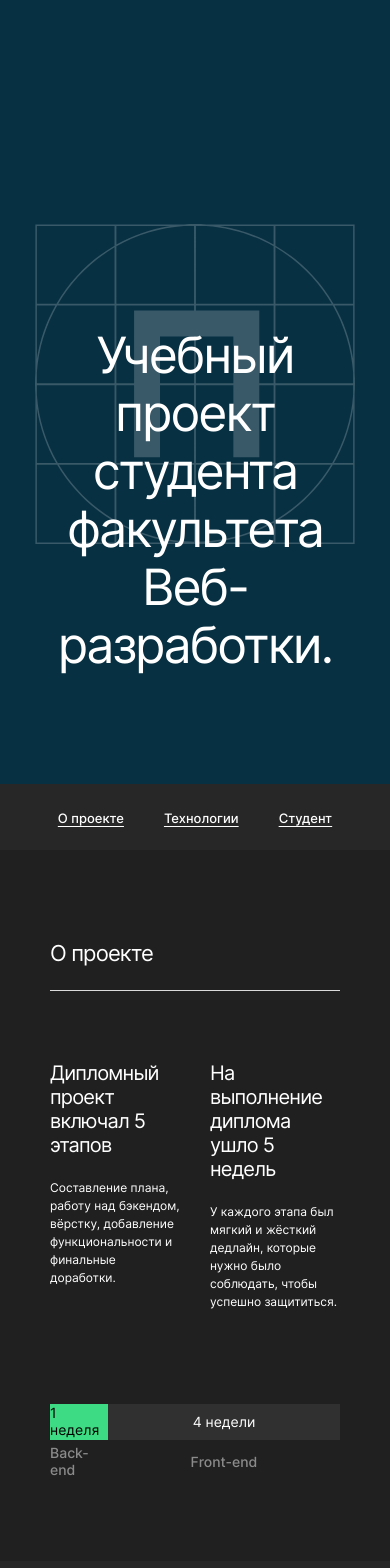
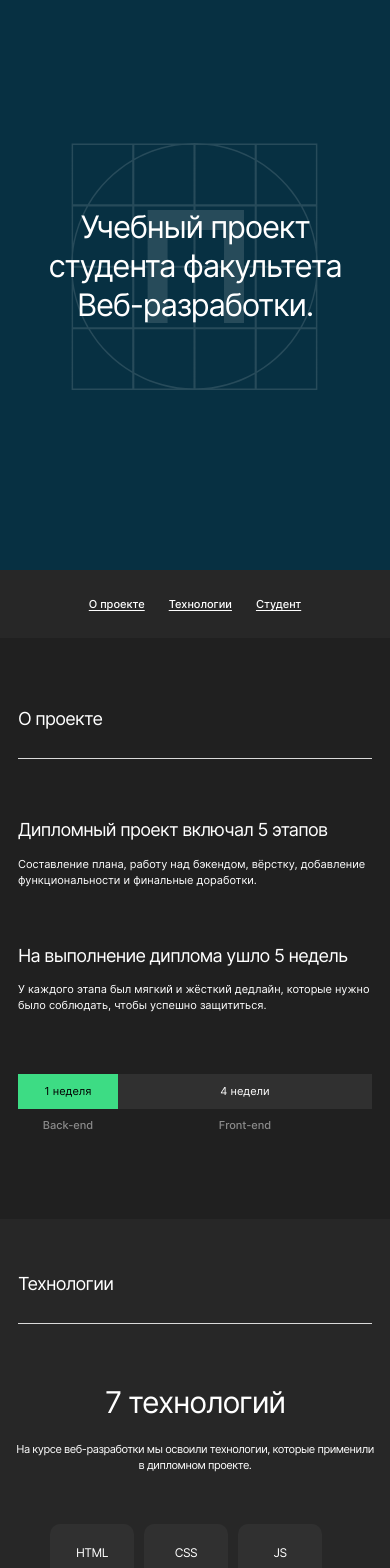
Before and after one commit to x-borz/movies-explorer-frontend, a React (Create React App) app: page / in a window 390 px wide. Shown: the top 1568 px of the page. Built offline with nearby package versions, Linux system fonts and the light colour scheme.

Commit message:
feat. landing адаптив 320px, еще не весь

```diff
--- a/src/components/AboutMe/AboutMe.css
+++ b/src/components/AboutMe/AboutMe.css
@@ -11,6 +11,15 @@
 
 .about-me__section-title {
   margin: 112px 70px 0 70px;
+  padding: 0 0 23px 0;
+  font-style: normal;
+  font-weight: 400;
+  font-size: 22px;
+  line-height: 1.21;
+  letter-spacing: -0.04em;
+  color: #fff;
+  border-bottom: #dadada solid 1px;
+  align-self: stretch;
 }
 
 @media screen and (max-width: 900px) {
--- a/src/components/AboutMe/AboutMe.js
+++ b/src/components/AboutMe/AboutMe.js
@@ -1,12 +1,11 @@
 import './AboutMe.css';
-import SectionTitle from "../SectionTitle/SectionTitle";
 import photo from '../../images/photo.jpg';
 
 function AboutMe(props) {
   return (
     <section className='about-me' id='about-me'>
       <div className='about-me__container'>
-        <SectionTitle modifier={'about-me__section-title'}>Студент</SectionTitle>
+        <h2 className='about-me__section-title'>Студент</h2>
         <div className='about-me__student-dossier'>
           <h3 className='about-me__student-name'>Ренат</h3>
           <p className='about-me__student-profession'>Фронтенд-разработчик, 40 лет</p>
--- a/src/components/AboutProject/AboutProject.css
+++ b/src/components/AboutProject/AboutProject.css
@@ -11,11 +11,28 @@
 
 .about_project__section-title {
   margin: 110px 70px 0 70px;
+  padding: 0 0 23px 0;
+  font-style: normal;
+  font-weight: 400;
+  font-size: 22px;
+  line-height: 1.21;
+  letter-spacing: -0.04em;
+  color: #fff;
+  border-bottom: #dadada solid 1px;
+  align-self: stretch;
 }
 
 @media screen and (max-width: 900px) {
   .about_project__section-title {
     margin: 90px 50px 0 50px;
+  }
+}
+
+@media screen and (max-width: 600px) {
+  .about_project__section-title {
+    margin: 70px 18px 0 18px;
+    font-size: 18px;
+    padding-bottom: 28px;
   }
 }
 
@@ -35,6 +52,14 @@
   }
 }
 
+@media screen and (max-width: 600px) {
+  .about_project__characteristics-list {
+    grid-template-columns: 1fr;
+    margin: 60px 18px 0 18px;
+    row-gap: 56px;
+  }
+}
+
 .about_project__characteristic-title {
   margin: 0;
   padding: 0;
@@ -44,6 +69,13 @@
   line-height: 1.2;
   letter-spacing: -0.04em;
   color: #fff;
+}
+
+@media screen and (max-width: 600px) {
+  .about_project__characteristic-title {
+    font-size: 18px;
+    line-height: 1.22;
+  }
 }
 
 .about_project__characteristic-paragraph {
@@ -64,6 +96,14 @@
   }
 }
 
+@media screen and (max-width: 600px) {
+  .about_project__characteristic-paragraph {
+    margin-top: 16px;
+    font-size: 11px;
+    line-height: 1.45;
+  }
+}
+
 .about_project__timing-grid {
   margin: 110px 70px 98px 70px;
   padding: 0;
@@ -76,6 +116,14 @@
 @media screen and (max-width: 900px) {
   .about_project__timing-grid {
     margin: 93px 50px 77px 50px;
+  }
+}
+
+@media screen and (max-width: 600px) {
+  .about_project__timing-grid {
+    margin: 60px 18px 77px 18px;
+    grid-template-columns: 100px 1fr;
+    grid-template-rows: 35px 33px;
   }
 }
 
@@ -92,6 +140,13 @@
   justify-content: center;
 }
 
+@media screen and (max-width: 600px) {
+  .about_project__timing-cell {
+    font-size: 11px;
+    line-height: 1.18;
+  }
+}
+
 .about_project__timing-cell_duration_one-week {
   background-color: #3ddc84;
   font-weight: 400;
--- a/src/components/AboutProject/AboutProject.js
+++ b/src/components/AboutProject/AboutProject.js
@@ -1,11 +1,10 @@
 import './AboutProject.css';
-import SectionTitle from "../SectionTitle/SectionTitle";
 
 function AboutProject(props) {
   return (
     <section className='about_project' id='about_project'>
       <div className='about_project__container'>
-        <SectionTitle modifier={'about_project__section-title'}>О проекте</SectionTitle>
+        <h2 className='about_project__section-title'>О проекте</h2>
         <ul className='about_project__characteristics-list'>
           <li>
             <h3 className='about_project__characteristic-title'>Дипломный проект включал 5 этапов</h3>
--- a/src/components/NavTab/NavTab.css
+++ b/src/components/NavTab/NavTab.css
@@ -11,8 +11,20 @@
   display: flex;
 }
 
+@media screen and (max-width: 600px) {
+  .nav-tab__links {
+    margin: 23px 0 25px 0;
+  }
+}
+
 .nav-tab__link-wrapper {
   margin-right: 40px;
+}
+
+@media screen and (max-width: 600px) {
+  .nav-tab__link-wrapper {
+    margin-right: 24px;
+  }
 }
 
 .nav-tab__link-wrapper:last-of-type {
@@ -30,6 +42,14 @@
   transition: opacity .3s linear;
 }
 
+@media screen and (max-width: 600px) {
+  .nav-tab__link {
+    font-size: 11px;
+    line-height: 1.45;
+    text-underline-offset: 2px;
+  }
+}
+
 .nav-tab__link:hover {
   opacity: .7;
 }
--- a/src/components/Promo/Promo.css
+++ b/src/components/Promo/Promo.css
@@ -1,6 +1,6 @@
 .promo {
   background-color: #073042;
-  background-image: url("../../images/promo-practicum-logo.svg");
+  background-image: url("../../images/practicum-logo-320.svg");
   background-repeat: no-repeat;
   background-size: 320px 320px;
   background-position: center 82px;
@@ -13,6 +13,15 @@
   .promo {
     height: 784px;
     background-position: center 224px;
+  }
+}
+
+@media screen and (max-width: 600px) {
+  .promo {
+    height: 570px;
+    background-size: 248px 248px;
+    background-position: center 142px;
+    background-image: url("../../images/practicum-logo-248.svg");
   }
 }
 
@@ -34,3 +43,13 @@
     margin: 326px 50px 0 50px;
   }
 }
+
+@media screen and (max-width: 600px) {
+  .promo__title {
+    margin: 207px 10px 0 10px;
+    font-size: 31px;
+    line-height: 1.26;
+    letter-spacing: -0.04em;
+    max-width: 300px;
+  }
+}
--- a/src/components/SectionTitle/SectionTitle.css
+++ /dev/null
@@ -1,11 +0,0 @@
-.section-title {
-  padding: 0 0 23px 0;
-  font-style: normal;
-  font-weight: 400;
-  font-size: 22px;
-  line-height: 1.21;
-  letter-spacing: -0.04em;
-  color: #fff;
-  border-bottom: #dadada solid 1px;
-  align-self: stretch;
-}
--- a/src/components/SectionTitle/SectionTitle.js
+++ /dev/null
@@ -1,9 +0,0 @@
-import './SectionTitle.css';
-
-function SectionTitle({modifier, children}) {
-  return (
-    <h2 className={`section-title ${modifier}`}>{children}</h2>
-  );
-}
-
-export default SectionTitle;
--- a/src/components/Techs/Techs.css
+++ b/src/components/Techs/Techs.css
@@ -12,11 +12,28 @@
 
 .techs__section-title {
   margin: 100px 70px 0 70px;
+  padding: 0 0 23px 0;
+  font-style: normal;
+  font-weight: 400;
+  font-size: 22px;
+  line-height: 1.21;
+  letter-spacing: -0.04em;
+  color: #fff;
+  border-bottom: #dadada solid 1px;
+  align-self: stretch;
 }
 
 @media screen and (max-width: 900px) {
   .techs__section-title {
     margin: 90px 50px 0 50px;
+  }
+}
+
+@media screen and (max-width: 600px) {
+  .techs__section-title {
+    margin: 54px 18px 0 18px;
+    font-size: 18px;
+    padding-bottom: 28px;
   }
 }
 
@@ -36,6 +53,14 @@
 @media screen and (max-width: 900px) {
   .techs__subtitle {
     margin-top: 80px;
+  }
+}
+
+@media screen and (max-width: 600px) {
+  .techs__subtitle {
+    margin: 60px 14px 0 14px;
+    font-size: 30px;
+    line-height: 1.2;
   }
 }
 
@@ -60,6 +85,14 @@
   }
 }
 
+@media screen and (max-width: 600px) {
+  .techs__paragraph {
+    margin: 22px 14px 0 14px;
+    font-size: 11px;
+    line-height: 1.45;
+  }
+}
+
 .techs__technologies-list {
   margin: 100px 70px 90px 70px;
   padding: 0;
@@ -71,6 +104,12 @@
 @media screen and (max-width: 900px) {
   .techs__technologies-list {
     margin: 83px 50px 82px 50px;
+  }
+}
+
+@media screen and (max-width: 900px) {
+  .techs__technologies-list {
+    margin: 50px 50px 70px 50px;
   }
 }
 
--- a/src/components/Techs/Techs.js
+++ b/src/components/Techs/Techs.js
@@ -1,5 +1,4 @@
 import './Techs.css';
-import SectionTitle from "../SectionTitle/SectionTitle";
 
 function Techs(props) {
   const technologies = ['HTML', 'CSS', 'JS', 'React', 'Git', 'express.js', 'mongoDB'];
@@ -7,7 +6,7 @@ function Techs(props) {
   return (
     <section className='techs' id='techs'>
       <div className='techs__container'>
-        <SectionTitle modifier={'techs__section-title'}>Технологии</SectionTitle>
+        <h2 className='techs__section-title'>Технологии</h2>
         <h3 className='techs__subtitle'>7 технологий</h3>
         <p className='techs__paragraph'>На&nbsp;курсе веб-разработки мы&nbsp;освоили технологии, которые применили в&nbsp;дипломном проекте.</p>
         <ul className='techs__technologies-list'>
```
Also changed, not shown: src/images/practicum-logo-248.svg (added), src/images/practicum-logo-320.svg (renamed from src/images/promo-practicum-logo.svg).
